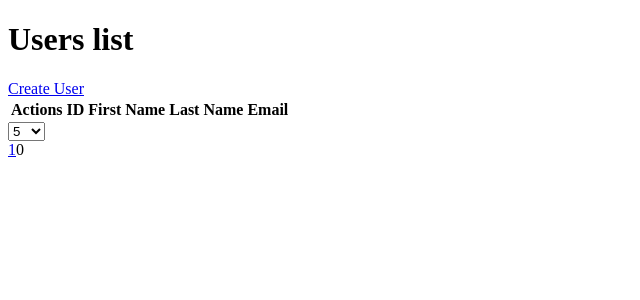
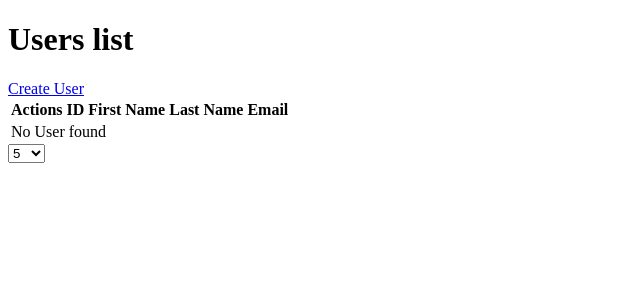
Before and after one commit to alpernuage/symfony-initiation, a Symfony app: template templates/user/index.html.twig in a window 1280 px wide. Shown: the top 300 px of the page, without its empty margins (0-640 px from the left). Run offline with Twig, Linux system fonts and the light colour scheme; the template is opened without the code that fills it, so the values that code supplies are empty; some libraries are stand-ins or nearby versions.

Commit message:
fix(pagination): fix/remove pagination if there is no user to display (#51)
* fix(pagination): pagination was displaying page 0 if there was no user

* refactor(pagination): use else of the for loop to manage pagination buttons in case of no user

```diff
--- a/templates/user/index.html.twig
+++ b/templates/user/index.html.twig
@@ -27,6 +27,10 @@
                     <td>{{ user.lastName }}</td>
                     <td>{{ user.email }}</td>
                 </tr>
+            {% else %}
+                <tr>
+                    <td colspan="5">No User found</td>
+                </tr>
             {% endfor %}
             </tbody>
         </table>
@@ -39,6 +43,7 @@
             </select>
         </form>
 
+        {% if total_pages > 1 %}
             <div class="pagination">
                 {% if current_page > 1 %}
                     <a href="{{ path('user_list', {'page': current_page - 1, 'limit': limit}) }}">Previous</a>
@@ -54,6 +59,7 @@
                     <a href="{{ path('user_list', {'page': current_page + 1, 'limit': limit}) }}">Next</a>
                 {% endif %}
             </div>
+        {% endif %}
 
     {% endapply %}
 {% endblock %}
```
Lines whose indentation alone changed are shown as unchanged.
